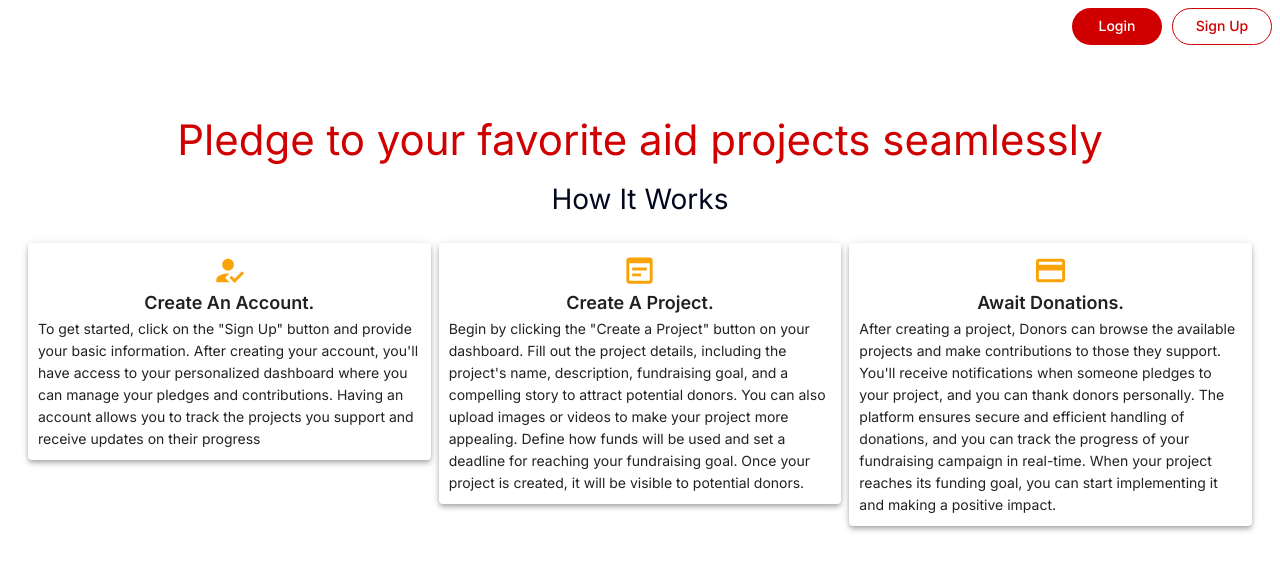
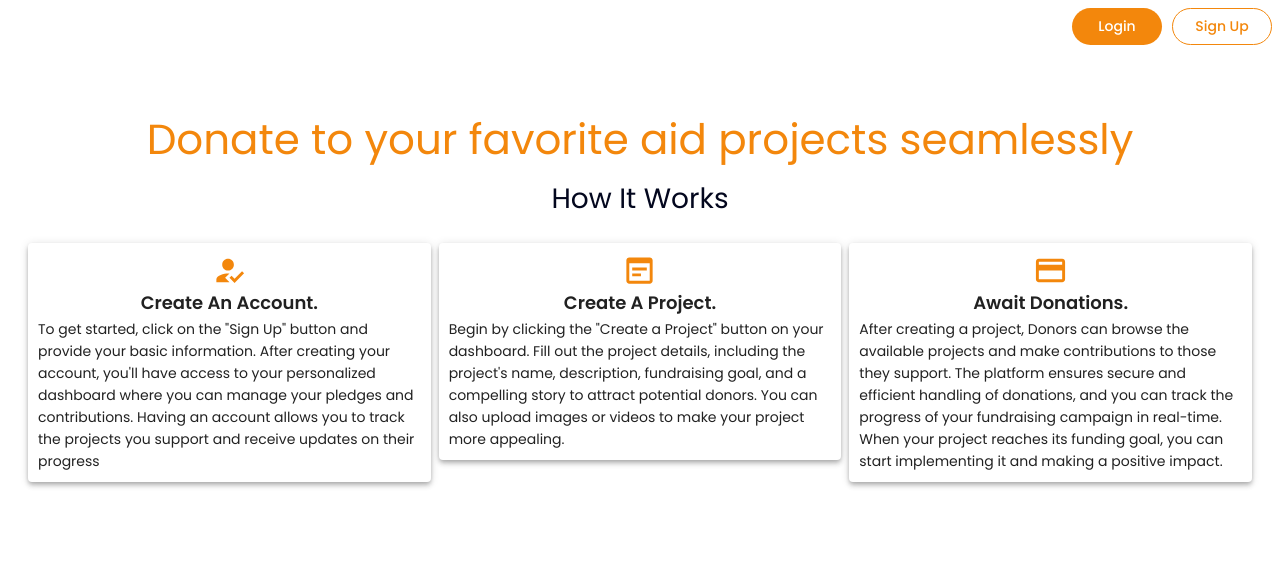
Before and after one commit to mugane-dj/alx-webstack-project, a Next.js app in the folder aid-crowdsource/: page / in a window 1280 px wide. Shown: the top 570 px of the page. Built offline with nearby package versions, Linux system fonts and the light colour scheme.

Commit message:
change theme

```diff
--- a/aid-crowdsource/pages/index.tsx
+++ b/aid-crowdsource/pages/index.tsx
@@ -23,11 +23,9 @@
             boxShadow: 'none',
             color: 'white',
             '&: hover': {
-              boxShadow: 'none',
-              color: mainTheme.palette.primary.light,
-              textTransform: 'none',
-              border: `1px solid ${mainTheme.palette.primary.light}`,
-              backgroundColor: 'transparent'
+             transform: 'scale(1.05)',
+             backgroundColor: mainTheme.palette.primary.main,
+
             }
           }}>Login
           </Button>
@@ -57,7 +55,7 @@
           }}>
           <Typography component={'div'} variant={'h2'}
             sx={{ color: mainTheme.palette.primary.main, textAlign: 'center', }}
-          >Pledge to your favorite aid
+          >Donate to your favorite aid
             projects seamlessly</Typography>
           <Typography variant={'h3'} sx={{ color: mainTheme.palette.primary.contrastText, textAlign: 'center', marginTop: '30px', marginBottom: "30px" }}>
             How It Works
@@ -65,7 +63,7 @@
           <Grid container spacing={1} sx={{ display: 'flex', flexDirection: 'row' }}>
             <Grid item xs={12} md={4}>
               <Paper elevation={4} sx={{ display: 'flex', flexDirection: 'column', alignItems: 'center', padding: '10px 10px' }}>
-                <HowToRegIcon fontSize='large' sx={{ color: mainTheme.palette.secondary.main }} />
+                <HowToRegIcon fontSize='large' sx={{ color: mainTheme.palette.primary.main }} />
                 <Typography variant={'h6'}> Create An Account. </Typography>
                 <Typography variant={'body1'}>To get started, click on the &quot;Sign Up&quot; button and provide your basic information.
                   After creating your account, you&apos;ll have access to your personalized dashboard where you can manage your pledges and contributions.
@@ -74,23 +72,21 @@
             </Grid>
             <Grid item xs={12} md={4}>
               <Paper elevation={4} sx={{ display: 'flex', flexDirection: 'column', alignItems: 'center', padding: '10px 10px' }}>
-                <WysiwygIcon fontSize='large' sx={{ color: mainTheme.palette.secondary.main }} />
+                <WysiwygIcon fontSize='large' sx={{ color: mainTheme.palette.primary.main }} />
                 <Typography variant={'h6'}> Create A Project. </Typography>
                 <Typography variant={'body1'}>Begin by clicking the &quot;Create a Project&quot; button on your dashboard.
                   Fill out the project details, including the project&apos;s name, description, fundraising goal, and a compelling story to attract potential donors.
                   You can also upload images or videos to make your project more appealing.
-                  Define how funds will be used and set a deadline for reaching your fundraising goal.
-                  Once your project is created, it will be visible to potential donors.</Typography>
+                 </Typography>
               </Paper>
             </Grid>
             <Grid item xs={12} md={4}>
               <Paper elevation={4} sx={{ display: 'flex', flexDirection: 'column', alignItems: 'center', padding: '10px 10px' }}>
-                <CreditCardIcon fontSize='large' sx={{ color: mainTheme.palette.secondary.main }} />
+                <CreditCardIcon fontSize='large' sx={{ color: mainTheme.palette.primary.main }} />
                 <Typography variant={'h6'}> Await Donations. </Typography>
                 <Typography variant={'body1'}>
                   After creating a project,
                   Donors can browse the available projects and make contributions to those they support.
-                  You&apos;ll receive notifications when someone pledges to your project, and you can thank donors personally.
                   The platform ensures secure and efficient handling of donations, and you can track the progress of your fundraising campaign in real-time.
                   When your project reaches its funding goal, you can start implementing it and making a positive impact.
                 </Typography>
--- a/aid-crowdsource/src/theme.ts
+++ b/aid-crowdsource/src/theme.ts
@@ -1,9 +1,12 @@
 import { createTheme } from '@mui/material/styles';
 import { interFont } from './utils/font';
+import TextField from "@mui/material/TextField";
+import { poppinsFont } from './utils/font';
+
 
 const mainTheme = createTheme({
     typography: {
-        fontFamily: interFont.style.fontFamily,
+        fontFamily: poppinsFont.style.fontFamily,
         body2: {
             fontSize: 12,
             lineHeight: '20px',
@@ -55,14 +58,14 @@
     },
     palette: {
         primary: {
-            main: "#d00000",
+            main: "#f3870c",
             light: '#dc2f02',
             dark: '#9d0208',
             contrastText: '#03071e'
 
         },
         secondary: {
-            main: "#faa307",
+            main: '#2015FF',
             light: '#ffba08',
             dark: '#f48c06',
             contrastText: '#fff'
@@ -104,6 +107,39 @@
             xl: 1920,
         },
     },
+    components: {
+        MuiTextField: {
+            styleOverrides: {
+                root: {
+                    "& .MuiOutlinedInput-root": {
+                        borderRadius: '20px',
+                        // "&.Mui-focused fieldset": {
+                        //     borderColor: " #000000A6",
+                        // },
+
+                    }
+
+                },
+
+            },
+            variants: [
+                {
+                    props: { variant: 'outlined' },
+                    style: {
+                        textTransform: 'none',
+                    },
+                },
+                // {
+                //   props: { variant: 'dashed', color: 'secondary' },
+                //   style: {
+                //     border: `4px dashed ${red[500]}`,
+                //   },
+                // },
+            ],
+        },
+
+    },
+
 
 });
 
--- a/aid-crowdsource/src/utils/font.ts
+++ b/aid-crowdsource/src/utils/font.ts
@@ -1,4 +1,12 @@
 import { Inter } from "next/font/google";
+import { Poppins } from "next/font/google"
 
 
 export const interFont = Inter({ subsets: ['latin'] });
+export const poppinsFont = Poppins({
+    style: 'normal',
+    subsets: ['latin'],
+    weight: ['100', '200', '300', '400', '500', '600', '700', '800', '900']
+
+
+});
--- a/aid-crowdsource/tsconfig.json
+++ b/aid-crowdsource/tsconfig.json
@@ -29,7 +29,7 @@
     "**/*.ts",
     "**/*.tsx",
     ".next/types/**/*.ts"
-  ],
+, "src/styles/textfield.js"  ],
   "exclude": [
     "node_modules"
   ]
```
Also changed, not shown: aid-crowdsource/src/app/projects/home.tsx (+5 -19 lines), aid-crowdsource/src/components/navbar.tsx (+34 -33 lines), aid-crowdsource/src/utils/style.ts (+7 -0 lines).
